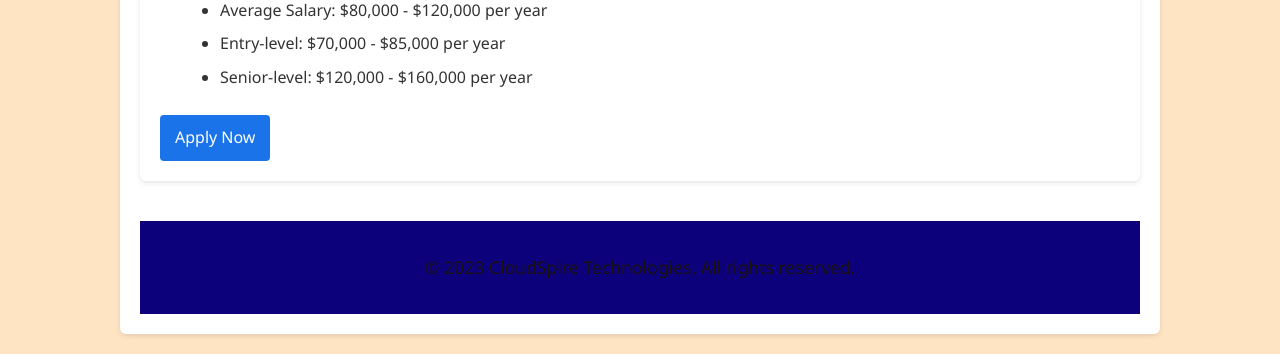
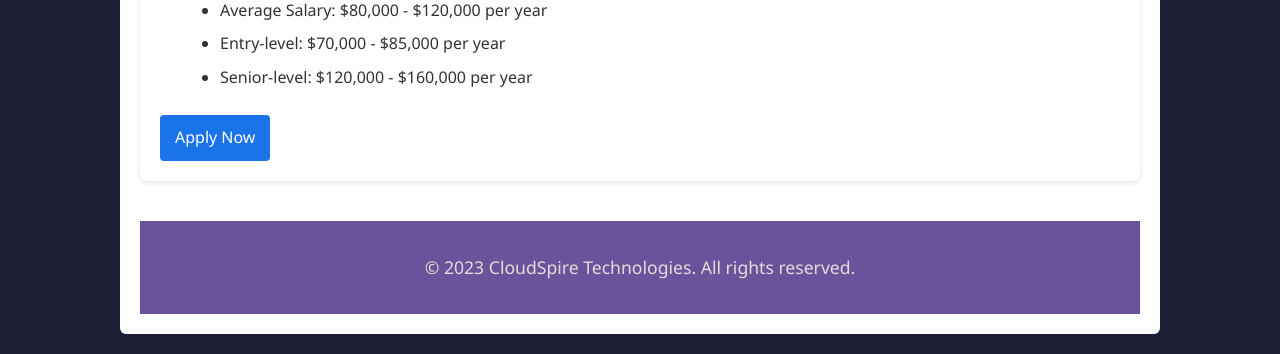
Before and after one commit to Infinite-Loops04/Project02, a PHP site: page /jobs.html in a window 1280 px wide. Shown: the part 5906-6260 px from the top of the page. Run offline with PHP 8.4, Linux system fonts and the light colour scheme.

Commit message:
goin to last check w3c

```diff
--- a/jobs.html
+++ b/jobs.html
@@ -11,7 +11,7 @@
     </head>
     <body>
         <header id="header">
-           <img src="images/Screenshot 2025-04-08 215023.png"id="logo">
+           <img id="logo" src="images/clouldspire_logo.png">
            <h1>CloudSpire Technologies</h1>
             <nav>
                 <ul>
@@ -25,7 +25,7 @@
         <!-- The following section "Welcome to CloudSpire Technologies Careers" was generated by GitHub Copilot on 9 April 2025. -->
         <main id="welcome">
             <aside>
-                <img src="images/Screenshot 2025-04-14 091820.png" alt="CloudSpire Technologies">
+                <img src="images/careers.png" alt="CloudSpire Technologies">
             </aside>
             <h1>Welcome to CloudSpire Technologies Careers</h1>
                 <p>At CloudSpire Technologies, we are committed to providing our employees with a dynamic and rewarding work environment. We believe in fostering innovation, collaboration, and professional growth.</p>
--- a/styles/Project1.css
+++ b/styles/Project1.css
@@ -20,7 +20,7 @@ nav{float: right;}
 }
 
 html{
-    background-color: bisque;
+    background-color: #1d1f34;
 }
 
 #about_body {
@@ -102,13 +102,13 @@ html{
 header{
     display: flex;
     justify-content: space-between;
-    background: linear-gradient(90deg, #1f3b6e, #612f74);
+    background: linear-gradient( #6b539b);
 }
 
 body {
     font-family: 'Segoe UI', Tahoma, Geneva, Verdana, sans-serif;
     line-height: 1.6;
-    background-color: bisque;
+    background-color:#1d1f34 ;
     color: #333;
     padding: 0;
     margin: 0;
@@ -239,8 +239,8 @@ a[href*="apply.html"]:hover {
 
 /* Footer */
 footer {
-    background-color: #0c007b;
-    color: #1b1212;
+    background-color: #6b539b;
+    color: #e6dbdb;
     text-align: center;
     padding: 15px;
     font-size: 1.1rem;
```
Also changed, not shown: images/It security.png (renamed from images/Screenshot 2025-04-14 093821.png), images/careers.png (renamed from images/Screenshot 2025-04-14 091820.png), images/clouldspire_logo.png (renamed from images/Screenshot 2025-04-08 215023.png), images/computerforensicanalyst.png (renamed from images/Screenshot 2025-04-14 093652.png), images/cybersecurity_analyst.png (renamed from images/Screenshot 2025-04-14 092742.png), images/ethicalhacker.png (renamed from images/Screenshot 2025-04-14 093012.png), images/images/Screenshot 2025-04-08 215023.png (added), images/images/Screenshot 2025-04-14 091820.png (added), images/images/Screenshot 2025-04-14 092742.png (added), images/images/Screenshot 2025-04-14 093012.png (added), images/images/Screenshot 2025-04-14 093652.png (added), images/images/Screenshot 2025-04-14 093821.png (added), images/images/Screenshot 2025-04-14 101943.png (added), images/images/Screenshot 2025-04-14 104200.png (added), 2 more files, 1 other file.
